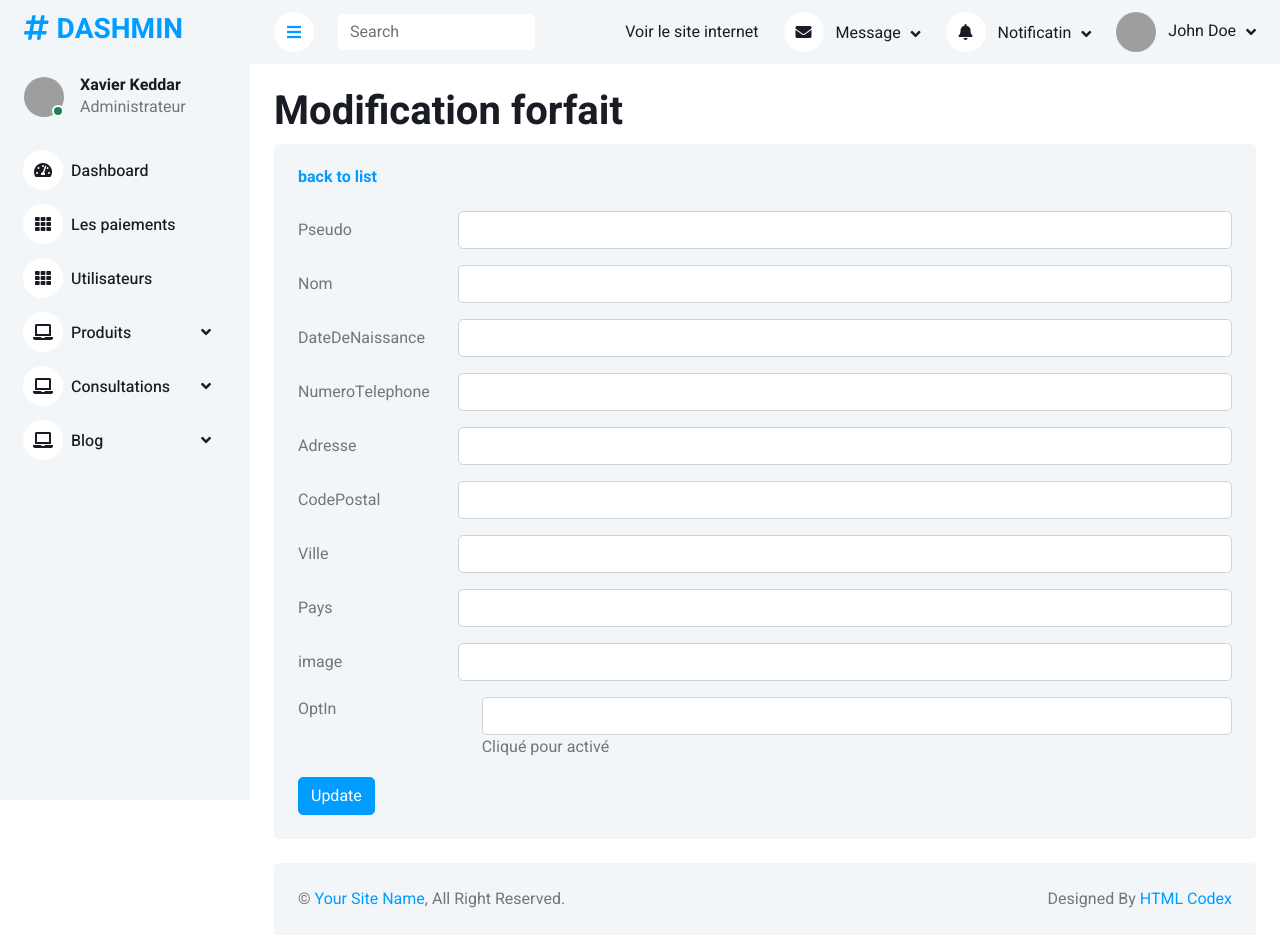
After one commit to Auxioma/Youtube, a Symfony app: template templates/admin/profile/edit.html.twig in a window 1280 px wide. The commit adds this page. Run offline with Twig, Linux system fonts and the light colour scheme; the template is opened without the code that fills it, so the values that code supplies are empty; form fields are guessed from the names that the template uses; some libraries are stand-ins or nearby versions; grey boxes are pictures that could not be loaded.

Commit message:
Administration Profile

```diff
--- a/src/Controller/MercureChat/ConversationController.php
+++ b/src/Controller/MercureChat/ConversationController.php
@@ -31,11 +31,11 @@ class ConversationController extends AbstractController
         $this->conversationRepository = $conversationRepository;
     }
 
-    #[Route('/', name: 'newConversations', methods: ['POST'])]
-    public function index(Request $request): JsonResponse
+    #[Route('/ooo/{id}', name: 'newConversations', methods: ['GET'])]
+    public function index(Request $request, $id): JsonResponse
     {
         $otherUser = $request->get('otherUser', 0);
-        $otherUser = $this->profileRepository->find($otherUser);
+        $otherUser = $this->profileRepository->find($id);
 
         if (is_null($otherUser)) {
             throw new \Exception("The user was not found");
--- /dev/null
+++ b/templates/admin/profile/_delete_form.html.twig
@@ -0,0 +1,4 @@
+<form method="post" action="{{ path('app_admin_profile_delete', {'id': profile.id}) }}" onsubmit="return confirm('Are you sure you want to delete this item?');">
+    <input type="hidden" name="_token" value="{{ csrf_token('delete' ~ profile.id) }}">
+    <button class="btn">Delete</button>
+</form>
--- /dev/null
+++ b/templates/admin/profile/_form.html.twig
@@ -0,0 +1,75 @@
+
+<div class="col-sm-12 col-xl-12">
+    <div class="bg-light rounded h-100 p-4">
+        <h6 class="mb-4"><a href="{{ path('app_admin_user_index') }}">back to list</a></h6>
+        {{ form_start(form) }}
+        <div class="row mb-3">
+            <label for="inputEmail3" class="col-sm-2 col-form-label">Pseudo</label>
+            <div class="col-sm-10">
+                {{ form_widget(form.Pseudo) }}
+            </div>
+        </div>
+        <div class="row mb-3">
+            <label for="product_PriceHT" class="col-sm-2 col-form-label">Nom</label>
+            <div class="col-sm-10">
+                {{ form_widget(form.Nom) }}
+            </div>
+        </div>
+        <div class="row mb-3">
+            <label for="product_TVA" class="col-sm-2 col-form-label">DateDeNaissance</label>
+            <div class="col-sm-10">
+                {{ form_widget(form.DateDeNaissance) }}
+            </div>
+        </div>
+        <div class="row mb-3">
+            <label for="product_TVA" class="col-sm-2 col-form-label">NumeroTelephone</label>
+            <div class="col-sm-10">
+                {{ form_widget(form.NumeroTelephone) }}
+            </div>
+        </div>
+        <div class="row mb-3">
+            <label for="product_TVA" class="col-sm-2 col-form-label">Adresse</label>
+            <div class="col-sm-10">
+                {{ form_widget(form.Adresse) }}
+            </div>
+        </div>
+        <div class="row mb-3">
+            <label for="product_TVA" class="col-sm-2 col-form-label">CodePostal</label>
+            <div class="col-sm-10">
+                {{ form_widget(form.CodePostal) }}
+            </div>
+        </div>
+        <div class="row mb-3">
+            <label for="product_TVA" class="col-sm-2 col-form-label">Ville</label>
+            <div class="col-sm-10">
+                {{ form_widget(form.Ville) }}
+            </div>
+        </div>
+        <div class="row mb-3">
+            <label for="product_TVA" class="col-sm-2 col-form-label">Pays</label>
+            <div class="col-sm-10">
+                {{ form_widget(form.Pays) }}
+            </div>
+        </div>
+        <div class="row mb-3">
+            <label for="product_TVA" class="col-sm-2 col-form-label">image</label>
+            <div class="col-sm-10">
+                {{ form_widget(form.imageName) }}
+            </div>
+        </div>
+
+        <div class="row mb-3">
+            <legend class="col-form-label col-sm-2 pt-0">OptIn</legend>
+            <div class="col-sm-10">
+                <div class="form-check">
+                    {{ form_widget(form.OptIn) }}
+                    <label class="form-check-label" for="product_IsActive">
+                        Cliqué pour activé
+                    </label>
+                </div>
+            </div>
+        </div>
+        <button type="submit" class="btn btn-primary">{{ button_label|default('Enregistré') }}</button>
+        {{ form_end(form) }}
+    </div>
+</div>
--- /dev/null
+++ b/templates/admin/profile/edit.html.twig
@@ -0,0 +1,16 @@
+{% extends 'admin.html.twig' %}
+
+{% block title %}Edit Profile{% endblock %}
+
+{% block body %}
+<div class="container-fluid pt-4 px-4">
+    <h1>Modification forfait</h1>
+    <div class="row g-4">
+
+        {{ include('admin/profile/_form.html.twig', {'button_label': 'Update'}) }}
+
+    </div>
+</div>
+
+
+{% endblock %}
--- a/templates/admin/user/index.html.twig
+++ b/templates/admin/user/index.html.twig
@@ -34,6 +34,7 @@
 								</td>
 								<td>
 									<a href="{{ path('app_admin_user_edit', {'id': user.id}) }}">edit</a>
+									<a class="btn" href="{{ path('app_admin_profile_edit', {'id': user.Profile.id}) }}">Voir le profile</a>
 								</td>
 							</tr>
 						{% else %}
```
Also changed, not shown: src/Controller/Admin/ProfileController.php (added, +81 -0 lines), src/Form/Profile1Type.php (added, +50 -0 lines), templates/admin/profile/index.html.twig (added, +57 -0 lines), templates/admin/profile/new.html.twig (added, +11 -0 lines), templates/admin/profile/show.html.twig (added, +70 -0 lines).
